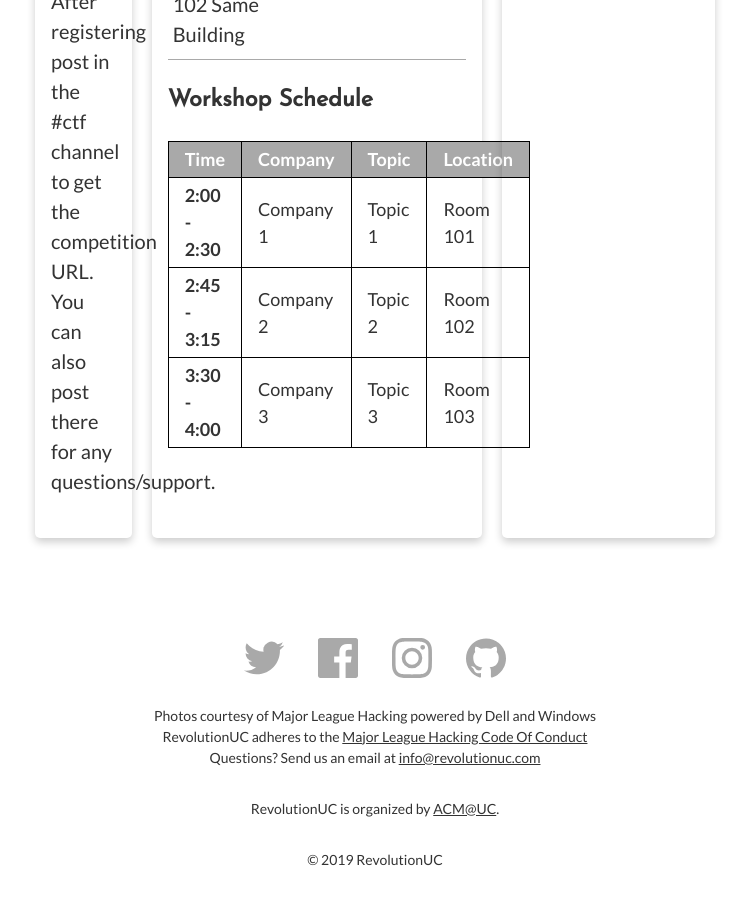
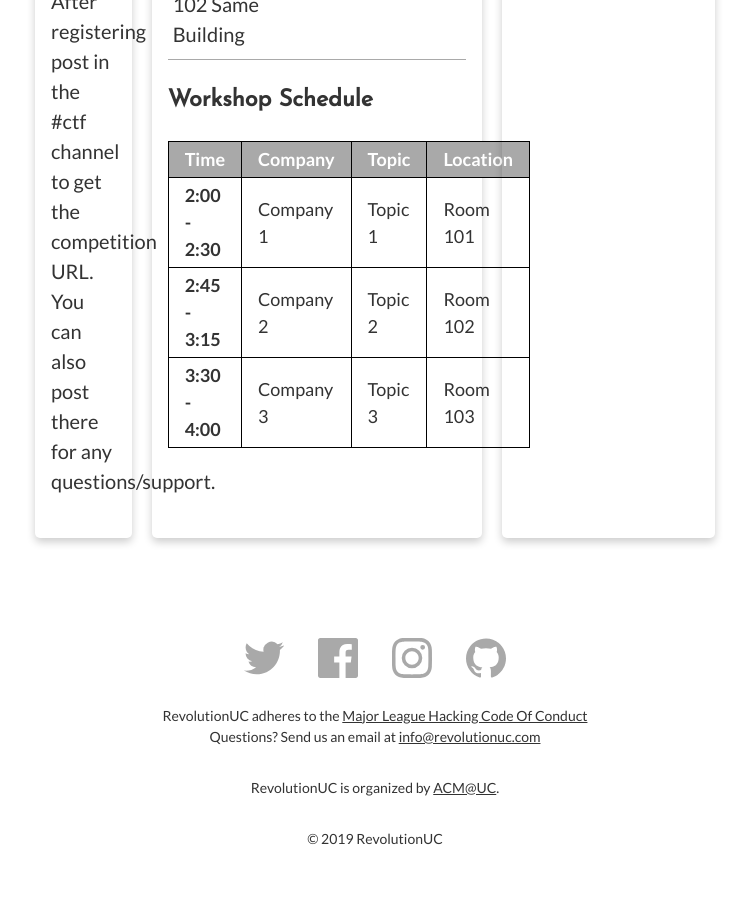
Before and after one commit to RevolutionUC/revolutionuc-frontend, a Jekyll site: the page built from index_.html, in a window 1280 px wide and 900 px high, scrolled down 1386 px. Shown: the whole window, without its empty margins (265-1014 px from the left). Built offline with Jekyll 4.4.1, drawn with Linux system fonts in a browser that asks for light colours; comment, search, counter and statistics services are not loaded; after the commit the page ends 2265 px from its top, so only the background shows below that.

Commit message:
Update footer.html

```diff
--- a/_includes/footer.html
+++ b/_includes/footer.html
@@ -12,7 +12,6 @@
     </div>
 
     <div class="container">
-        <p>Photos courtesy of Major League Hacking powered by Dell and Windows</p>
         <p>RevolutionUC adheres to the <a href="https://static.mlh.io/docs/mlh-code-of-conduct.pdf" target="_blank">Major
                 League Hacking Code Of Conduct</a></p>
         <p>Questions? Send us an email at <a href="mailto:info@revolutionuc.com">info@revolutionuc.com</a></p>
```
